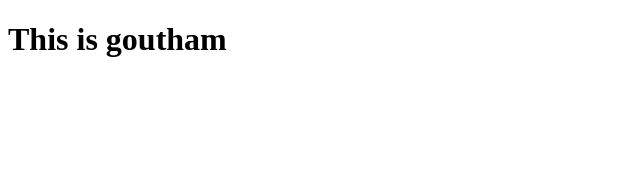
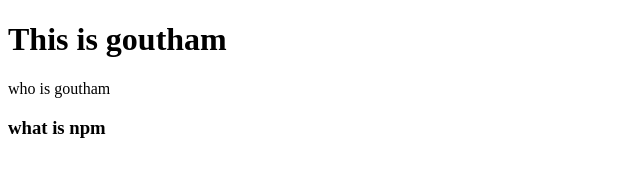
Before and after one commit to gouthamkallempudi/git-test, a website: page index.html in a window 1280 px wide. Shown: the whole page, without its empty margins (0-640 px from the left). Drawn offline with Linux system fonts and the light colour scheme.

Commit message:
fourth comit

```diff
--- a/index.html
+++ b/index.html
@@ -4,5 +4,7 @@
 </head>
 <body>
 <h1>This is goutham</h1>
+<p> who is goutham </p>
+<h3>what is npm</h3>
 </body>
 </html>
```
Also changed, not shown: package.json (added, +21 -0 lines), 1 other file.
